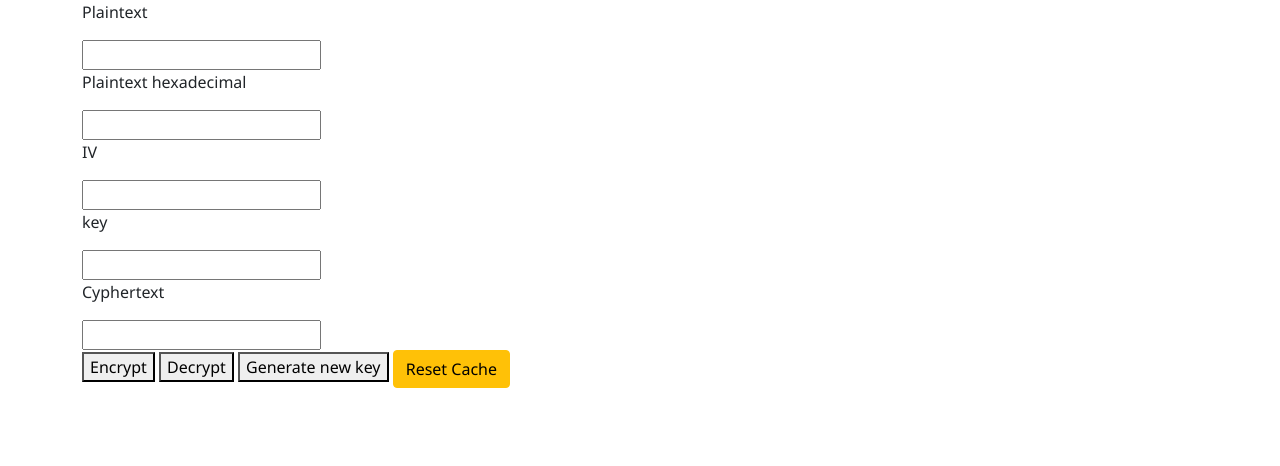
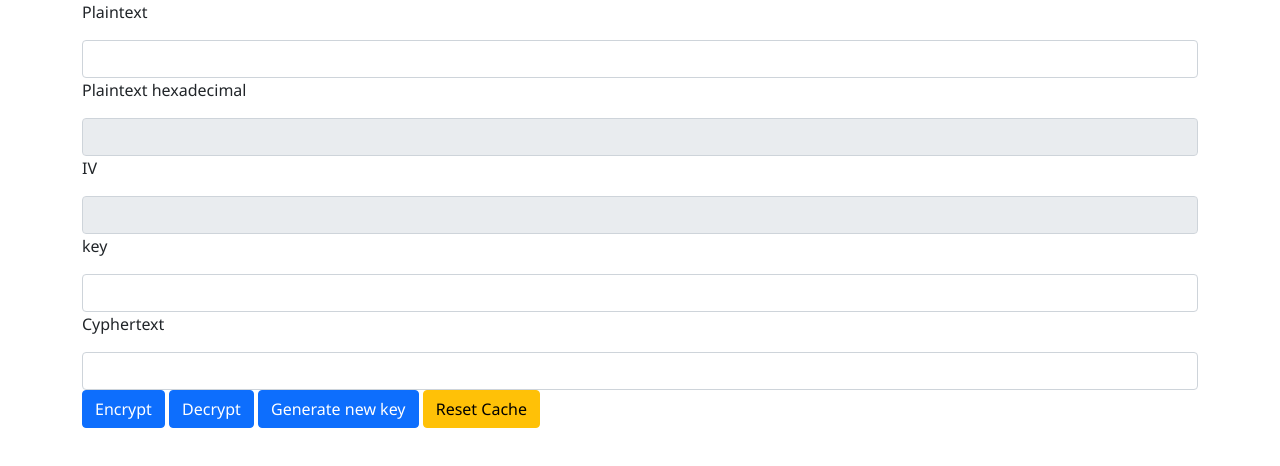
Before and after one commit to StrajnarFilip/StrajnarFilip.github.io, a website: page index.html in a window 1280 px wide. Drawn offline with Linux system fonts and the light colour scheme.

Commit message:
Auto Message

```diff
--- a/index.html
+++ b/index.html
@@ -12,27 +12,27 @@
     <div class="container">
         <div>
             <p>Plaintext</p>
-            <input type="text" id="plaintext_utf8">
+            <input class="form-control" type="text" id="plaintext_utf8">
         </div>
         <div>
             <p>Plaintext hexadecimal</p>
-            <input type="text" id="plaintext">
+            <input class="form-control" type="text" id="plaintext" readonly>
         </div>
         <div>
             <p>IV</p>
-            <input type="text" id="IV">
+            <input class="form-control" type="text" id="IV" readonly>
         </div>
         <div>
             <p>key</p>
-            <input type="text" id="key">
+            <input class="form-control" type="text" id="key">
         </div>
         <div>
             <p>Cyphertext</p>
-            <input type="text" id="encrypted">
+            <input class="form-control" type="text" id="encrypted">
         </div>
-        <button id="encrypt_btn">Encrypt</button>
-        <button id="decrypt_btn">Decrypt</button>
-        <button id="keygen_btn">Generate new key</button>
+        <button id="encrypt_btn" type="button" class="btn btn-primary">Encrypt</button>
+        <button id="decrypt_btn" type="button" class="btn btn-primary">Decrypt</button>
+        <button id="keygen_btn" type="button" class="btn btn-primary">Generate new key</button>
 
         <button id="reset_cache" type="button" class="btn btn-warning">Reset Cache</button>
     </div>
```
